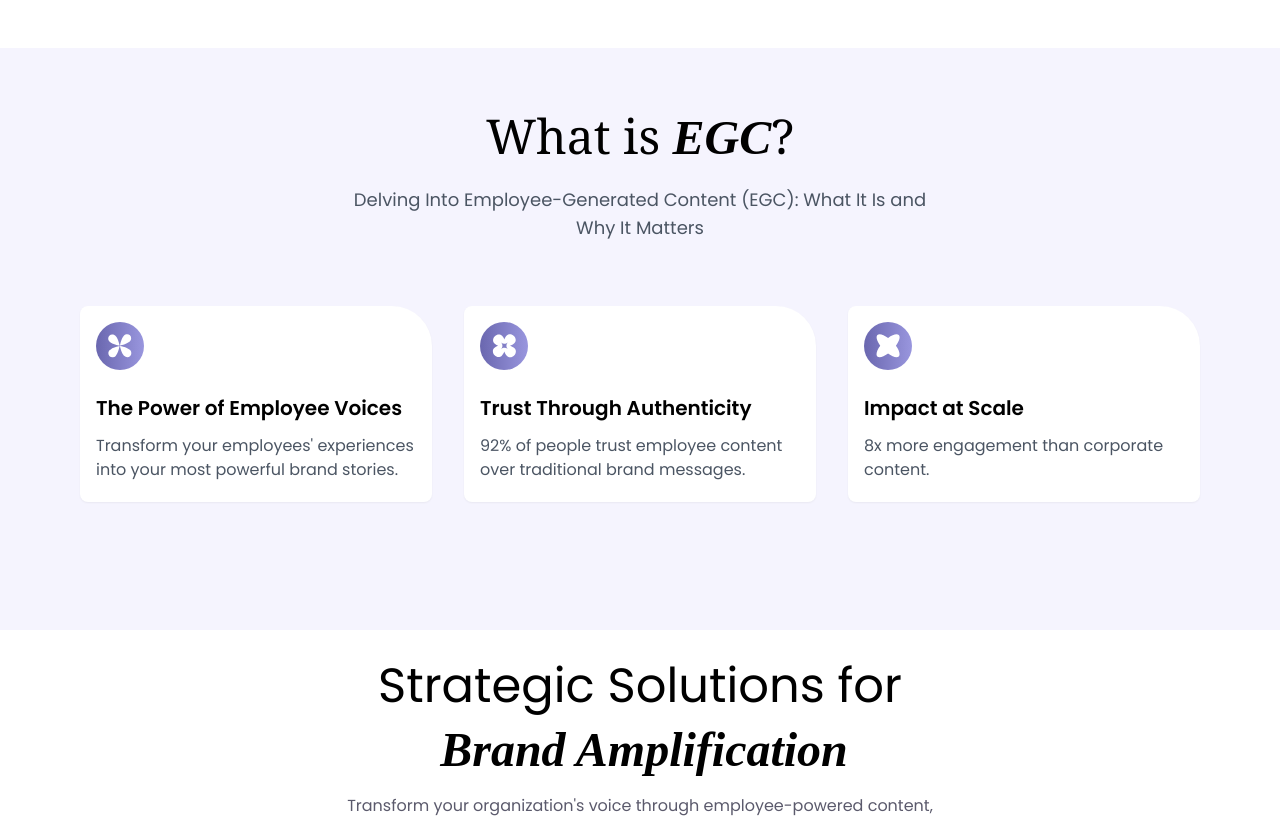
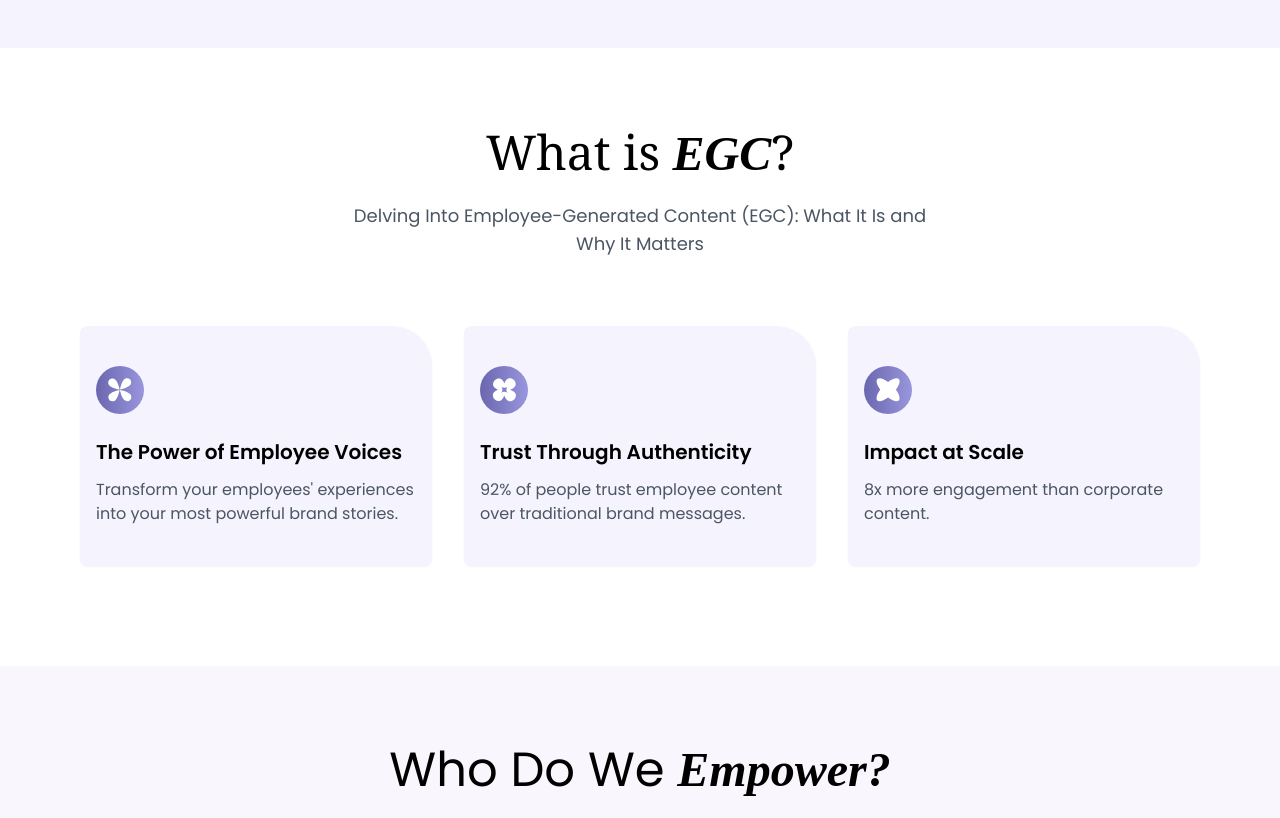
Before and after one commit to Madhubala-06/kreatoors, a React (Create React App) app: page / in a window 1280 px wide. Shown: the part 1800-2618 px from the top of the page. Built offline with nearby package versions, Linux system fonts and the light colour scheme; a web font is replaced by a local one.

Commit message:
Changes added

```diff
--- a/src/components/pages/Home/AudienceSection.jsx
+++ b/src/components/pages/Home/AudienceSection.jsx
@@ -82,8 +82,8 @@ const AudienceSection = () => {
   };
 
   return (
-    <div className="w-full bg-[#F9F7FD]">
-      <div className="max-w-6xl mx-auto px-4 py-5 md:py-14">
+    <div className="w-full bg-[#F9F7FD] py-20 ">
+      <div className="max-w-6xl mx-auto px-4  ">
         <h1 className="text-3xl sm:text-4xl md:text-5xl text-center mb-8">
           Who Do We <span className="font-fairDisplay font-semibold">Empower?</span>
         </h1>
--- a/src/components/pages/Home/Commingsoon.jsx
+++ b/src/components/pages/Home/Commingsoon.jsx
@@ -3,9 +3,9 @@ import RightArrow from '../../../assets/images/Arrow 1.svg'
 
 const ComingSoonSection = () => {
   return (
-    <div className="w-full bg-cta-gradient py-16 px-4 md:px-8 rounded-t-[50px]">
+    <div className="w-full bg-cta-gradient py-20  px-4 md:px-8 rounded-t-[50px]">
       <div className="max-w-6xl mx-auto">
-        <div className="relative bg-primary-gradient rounded-3xl p-8 md:p-12 mb-16 flex md:gap-1">
+        <div className="relative bg-primary-gradient rounded-3xl p-8 md:p-12 flex md:gap-1">
           <div className="max-w-2xl">
             <h2 className="text-2xl md:text-4xl font-medium text-white mb-4 max-w-2xl">
               Coming Soon: The Future of
--- a/src/components/pages/Home/Egc.jsx
+++ b/src/components/pages/Home/Egc.jsx
@@ -22,12 +22,12 @@ const EGCSection = () => {
         }
     ];
     return (
-        <div className="bg-[#F5F4FE]">
+        <div className="bg-white ">
 
 
 
-        <div className="max-w-6xl mx-auto px-4 py-16 ">
-            <div className="text-center mb-16">
+        <div className="max-w-6xl mx-auto px-4  py-20 ">
+            <div className="text-center mb-12">
                 <h2 className="text-3xl sm:text-4xl md:text-5xl font-serif mb-6">
                     What is <em className="font-fairDisplay font-semibold">EGC</em>?
                 </h2>
@@ -36,11 +36,11 @@ const EGCSection = () => {
                     <span>Why It Matters</span>
                 </p>
             </div>
-            <div className="grid grid-cols-1 md:grid-cols-3 gap-8 mb-16">
+            <div className="grid grid-cols-1 md:grid-cols-3 gap-8  py-5">
                 {features.map((feature, index) => (
                     <div
                         key={index}
-                        className="bg-white p-4  pb-5 rounded-lg rounded-tr-[40px]   shadow-sm  transition-shadow"
+                        className=" bg-blue-custom-400 px-4 py-10 rounded-lg rounded-tr-[40px]   shadow-sm  transition-shadow"
                     >
                         <div className="w-12 h-12 bg-primary-gradient rounded-full flex items-center justify-center text-white mb-6">
                             <img src={feature.icon} className=' w-6 h-6' ></img>
--- a/src/components/pages/Home/Home.jsx
+++ b/src/components/pages/Home/Home.jsx
@@ -12,8 +12,9 @@ export default function(){
         <HeroSection />
         <ValueStats />
         <EGCSection />
+        <AudienceSection />
+
         <BrandSolutionsLanding />
-        <AudienceSection />
         <ComingSoonSection/>
         </>
     )
--- a/src/components/pages/Home/StrategicSolution.jsx
+++ b/src/components/pages/Home/StrategicSolution.jsx
@@ -63,7 +63,7 @@ const BrandSolutionsLanding = () => {
   };
 
   return (
-    <div className="min-h-screen bg-white p-8">
+    <div className=" bg-white py-20 px-5 md:px-0 ">
       <div className="max-w-6xl mx-auto">
         <div className="text-center mb-16">
           <h1 className="text-3xl sm:text-4xl md:text-5xl max-w-xl mx-auto mb-4">
--- a/src/components/pages/Home/Values.jsx
+++ b/src/components/pages/Home/Values.jsx
@@ -69,7 +69,7 @@ const ValueStats = () => {
   }, []);
 
   return (
-    <section ref={sectionRef} className="w-full bg-[#FFFFFF]">
+    <section ref={sectionRef} className="w-full bg-blue-custom-400">
       <div className="max-w-6xl mx-auto px-5 py-16 sm:py-20 md:py-28">
         <div className="text-center mb-8 sm:mb-12">
 
```
